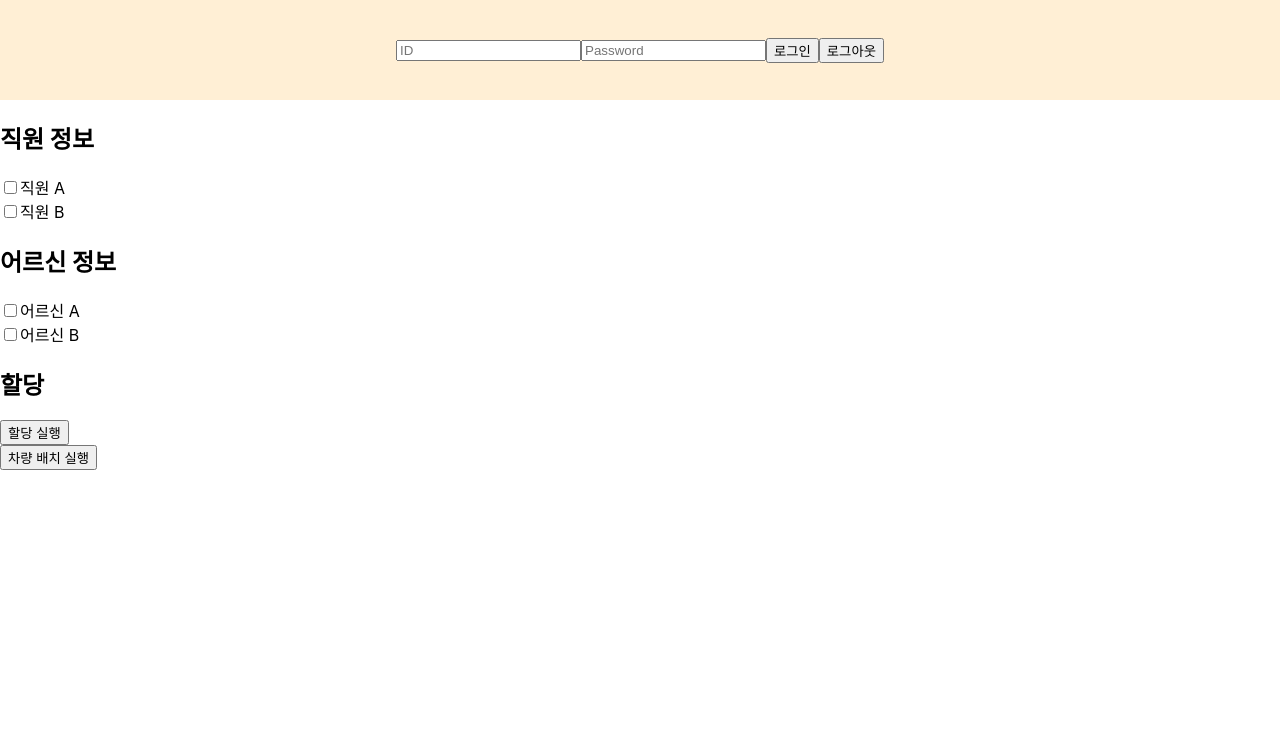
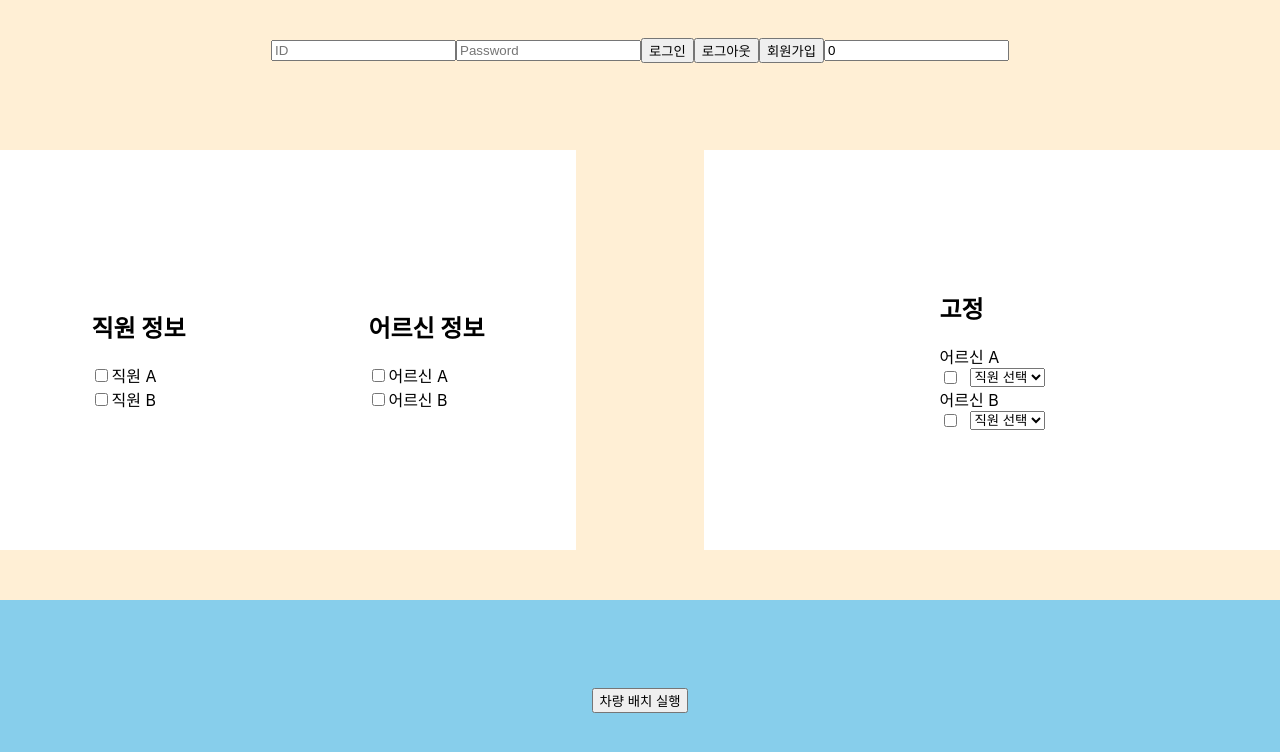
Before and after one commit to silverithm/frontend, a React (Create React App) app: page / in a window 1280 px wide. Shown: the top 752 px of the page. Built offline with nearby package versions, Linux system fonts and the light colour scheme.

Commit message:
feat(App): seperate section

```diff
--- a/package.json
+++ b/package.json
@@ -38,5 +38,8 @@
   },
   "resolutions": {
     "styled-components": "^5"
+  },
+  "devDependencies": {
+    "@babel/plugin-proposal-private-property-in-object": "^7.21.11"
   }
 }
--- a/src/components/AssignmentComponent.js
+++ b/src/components/AssignmentComponent.js
@@ -1,23 +1,52 @@
 import React, { useState } from "react";
+import { styled } from "styled-components";
 
-function AssignmentComponent() {
-  const [selectedEmployee, setSelectedEmployee] = useState(null);
-  const [selectedElder, setSelectedElder] = useState(null);
-
-  const handleAssign = () => {
-    console.log(
-      `Assigning Elder ${selectedElder} to Employee ${selectedEmployee}`
-    );
-    // 할당 로직 API 호출
-  };
-
+function AssignmentComponent({ onSelectElde }) {
+  // 어르신 정보는 props 또는 API 호출을 통해 가져오는 것으로 가정
+  const elders = [
+    { id: 1, name: "어르신 A" },
+    { id: 2, name: "어르신 B" },
+    // 추가 어르신 데이터...
+  ];
+  const employees = [
+    { id: 1, name: "직원 A" },
+    { id: 2, name: "직원 B" },
+    // 추가 직원 데이터...
+  ];
   return (
-    <div>
-      <h2>할당</h2>
-      {/* 여기서는 간단히 상태만 변경합니다. 실제로는 EmployeeInfo, ElderInfo 컴포넌트와 연동 필요 */}
-      <button onClick={handleAssign}>할당 실행</button>
-    </div>
+    <AssignmentComponentSection>
+      <div>
+        <h2>고정</h2>
+        {elders.map((elder) => (
+          <div key={elder.id}>
+            {elder.name}
+            <div style={{ display: "flex" }}>
+              <input type="checkbox" />
+              <select style={{ marginLeft: "10px" }}>
+                <option value="">직원 선택</option>
+                {employees.map((employee) => (
+                  <option key={employee.id} value={employee.id}>
+                    {employee.name}
+                  </option>
+                ))}
+              </select>
+            </div>
+          </div>
+        ))}
+      </div>
+    </AssignmentComponentSection>
   );
 }
 
+const AssignmentComponentSection = styled.section`
+  width: 45%;
+  height: 400px;
+  align-content: center;
+  justify-content: center;
+  align-items: center;
+  display: flex;
+  flex-direction: row;
+  background: white;
+`;
+
 export default AssignmentComponent;
--- a/src/components/Body.js
+++ b/src/components/Body.js
@@ -1,13 +1,26 @@
 import InformationDisplay from "./InformationDisplay";
 import AssignmentComponent from "./AssignmentComponent";
+import styled from "styled-components";
 
 function Body() {
   return (
-    <div id="body">
+    <BodyDiv>
       <InformationDisplay />
       <AssignmentComponent />
-    </div>
+    </BodyDiv>
   );
 }
 
+const BodyDiv = styled.div`
+  width: 100%;
+  height: 500px;
+  align-content: center;
+  justify-content: center;
+  align-items: center;
+  display: flex;
+  flex-direction: row;
+  background: papayawhip;
+  justify-content: space-between;
+`;
+
 export default Body;
--- a/src/components/Footer.js
+++ b/src/components/Footer.js
@@ -1,10 +1,21 @@
 import VehicleAssignmentButton from "./VehicleAssignmentButton";
+import { styled } from "styled-components";
+
 function Footer() {
   return (
-    <div id="footer">
+    <FooterDiv>
       <VehicleAssignmentButton />
-    </div>
+    </FooterDiv>
   );
 }
-
+const FooterDiv = styled.section`
+  width: 100%;
+  height: 200px;
+  align-content: center;
+  justify-content: center;
+  align-items: center;
+  display: flex;
+  flex-direction: row;
+  background: skyblue;
+`;
 export default Footer;
--- a/src/components/Header.js
+++ b/src/components/Header.js
@@ -4,7 +4,7 @@ import { styled } from "styled-components";
 function Header() {
   const [id, setId] = useState("");
   const [password, setPassword] = useState("");
-  // 토큰 및 만료 시간 상태 관리 필요
+  const [JwtExpiredTime, setJwtExpiredTime] = useState(0);
 
   const handleLogin = () => {
     // 로그인 처리 로직
@@ -32,7 +32,13 @@ function Header() {
       />
       <button onClick={handleLogin}>로그인</button>
       <button onClick={handleLogout}>로그아웃</button>
-      {/* 회원가입 버튼 및 JWT 토큰, 만료 시간 디스플레이 구현 필요 */}
+      <button onClick={handleLogout}>회원가입</button>
+      <input
+        type="jwt"
+        placeholder="JwtExpiredTime"
+        value={JwtExpiredTime}
+        onChange={(e) => setJwtExpiredTime(e.target.value)}
+      />{" "}
     </HeaderDiv>
   );
 }
@@ -44,6 +50,7 @@ const HeaderDiv = styled.div`
   justify-content: center;
   align-items: center;
   display: flex;
+
   background: papayawhip;
 `;
 
--- a/src/components/InformationDisplay.js
+++ b/src/components/InformationDisplay.js
@@ -1,18 +1,31 @@
 import React from "react";
 import EmployeeInfo from "./EmployeeInfo";
 import ElderInfo from "./ElderInfo.js";
+import { styled } from "styled-components";
+import { useState } from "react";
 
 function InformationDisplay() {
   return (
-    <section id="information-display">
+    <InformationDisplaySection>
       <div className="employee-info">
         <EmployeeInfo />
       </div>
       <div className="elder-info">
         <ElderInfo />
       </div>
-    </section>
+    </InformationDisplaySection>
   );
 }
 
+const InformationDisplaySection = styled.section`
+  width: 45%;
+  height: 400px;
+  align-content: center;
+  justify-content: space-around;
+  align-items: center;
+  display: flex;
+  flex-direction: row;
+  background: white;
+`;
+
 export default InformationDisplay;
```
Also changed, not shown: 1 other file (tests, documents, lock files or other folders).
